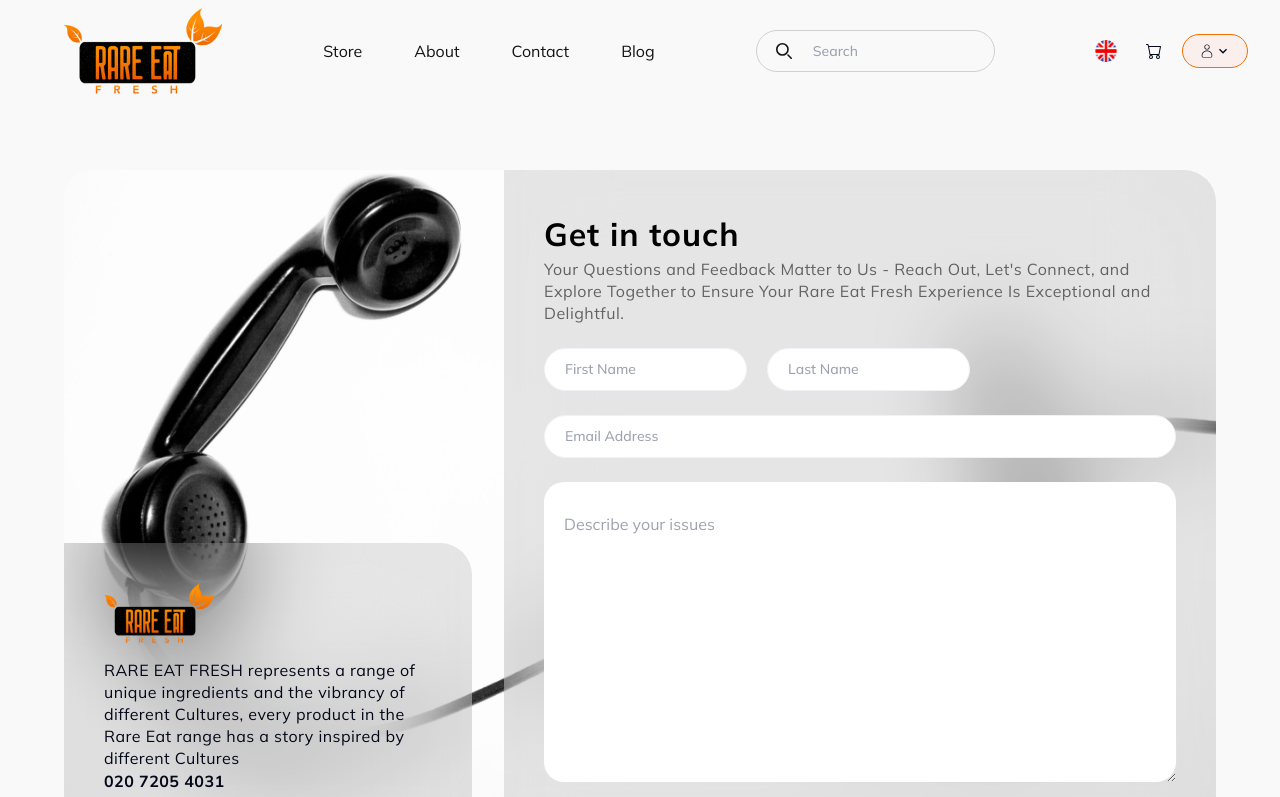
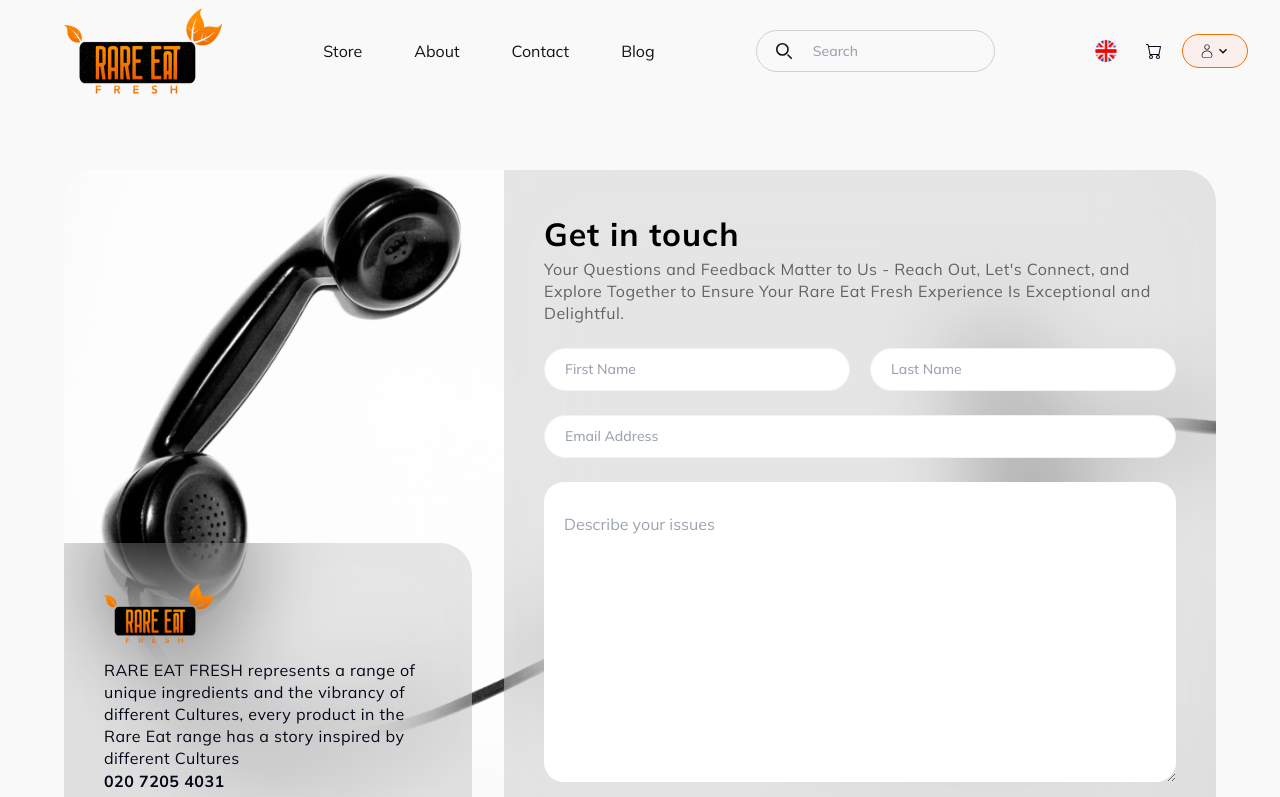
Before and after one commit to ProfessorDy/assessment, a Next.js app: page / in a window 1280 px wide. Shown: the top 797 px of the page. Built offline with nearby package versions, Linux system fonts and the light colour scheme.

Commit message:
Adjust text input  width with grid

```diff
--- a/components/ui/form.tsx
+++ b/components/ui/form.tsx
@@ -9,7 +9,7 @@
                         <br />Explore Together to Ensure Your Rare Eat Fresh Experience Is Exceptional and Delightful.</p>
                 </div>
 
-                <div className="flex max-lg:flex-col  gap-5  ">
+                <div className="grid lg:grid-cols-2  gap-5  ">
                     <label htmlFor="">
                         <input className="w-full px-5 py-[0.62rem] text-[.875rem] font-medium leading-normal rounded-[3.125rem] bg-white border border-[#EFF2F6]" type="text" placeholder="First Name" />
                     </label>
```
